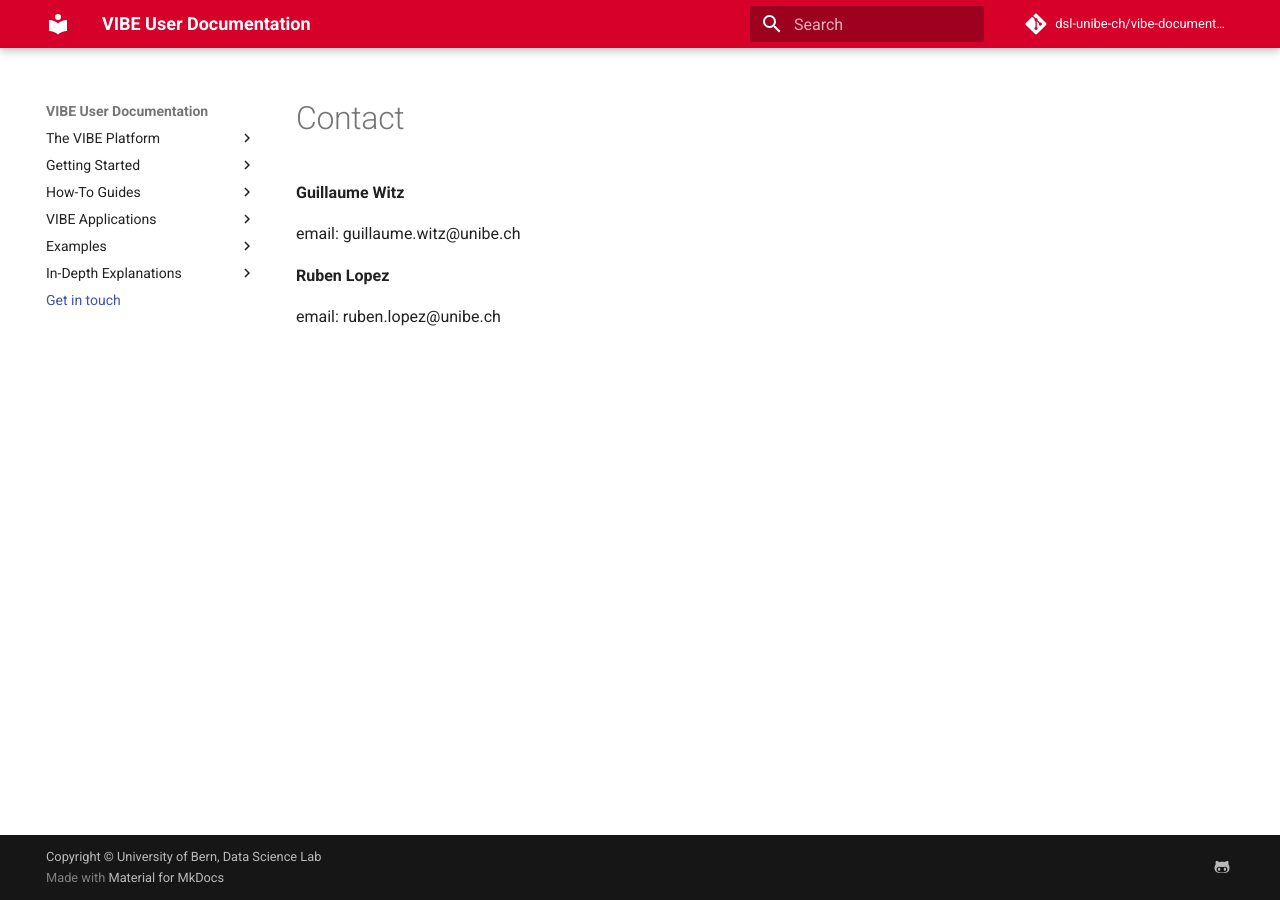
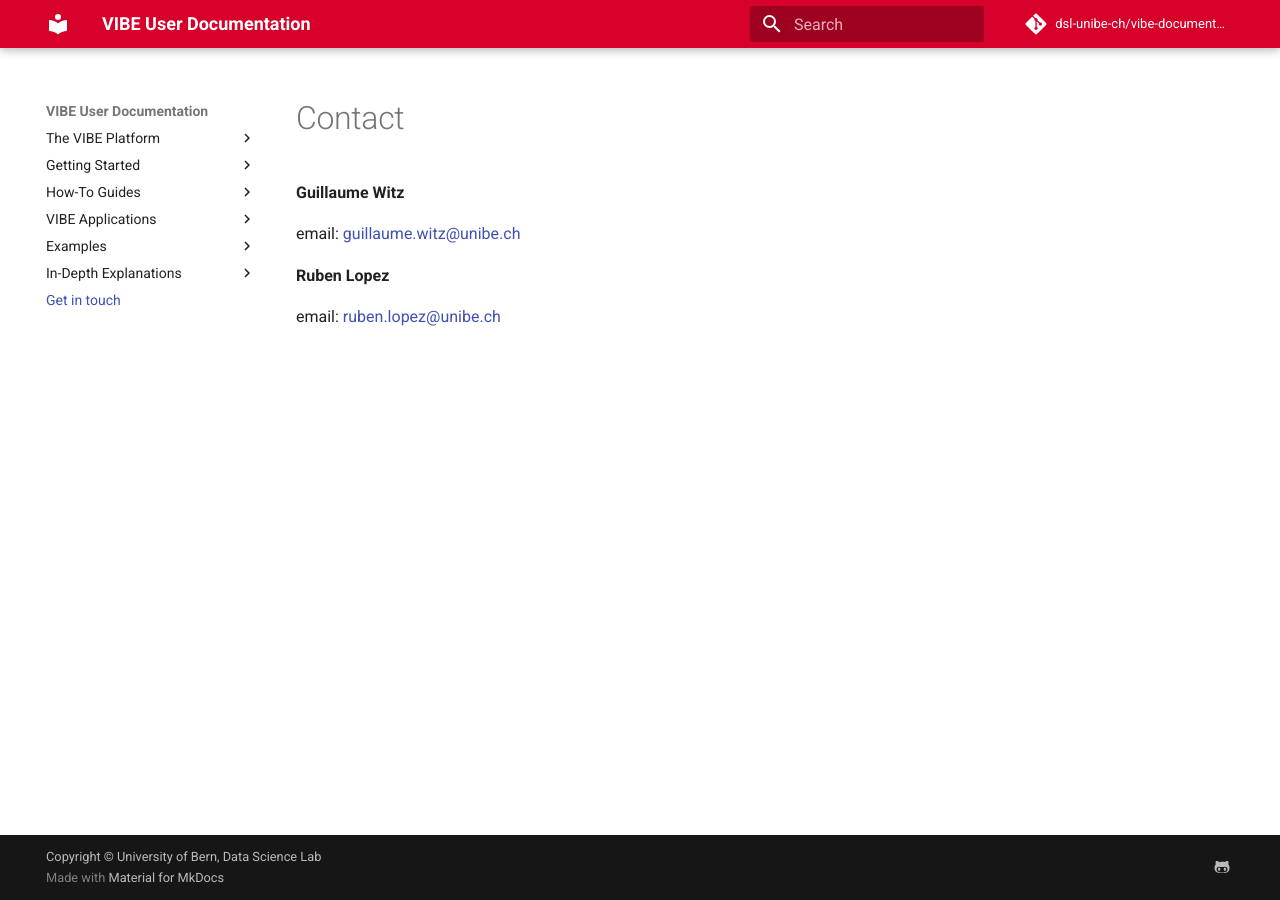
Before and after one commit to dsl-unibe-ch/vibe-documentation, an MkDocs documentation site: the page built from docs/contact.md, in a window 1280 px wide. Built offline with MkDocs 1.6.1 and Material for MkDocs 9.7.7, drawn with Linux system fonts in a browser that asks for light colours; comment, search, counter and statistics services are not loaded; part of the change alters nothing that is shown.

```diff
--- a/docs/contact.md
+++ b/docs/contact.md
@@ -4,9 +4,9 @@
 
 **Guillaume Witz**
 
-email: guillaume.witz@unibe.ch
+email: [guillaume.witz@unibe.ch](mailto:guillaume.witz@unibe.ch)
 
 
 **Ruben Lopez**
 
-email: ruben.lopez@unibe.ch
+email: [ruben.lopez@unibe.ch](mailto:ruben.lopez@unibe.ch)
```
